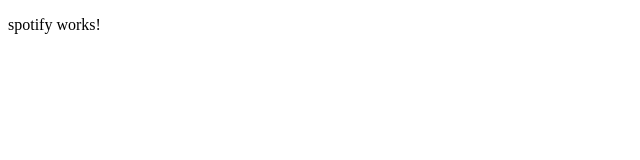
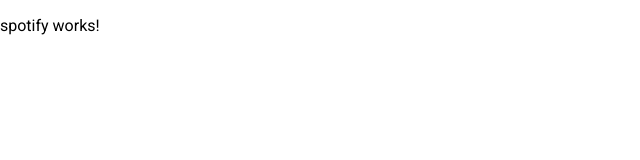
Before and after one commit to santiago-valencia29/my-spotify-app, an Angular app: page /entry-token in a window 1280 px wide. Shown: the top 160 px of the page, without its empty margins (0-640 px from the left). Built offline with nearby package versions, Linux system fonts and the light colour scheme.

Commit message:
install angular material

```diff
--- a/angular.json
+++ b/angular.json
@@ -24,6 +24,7 @@
               "src/assets"
             ],
             "styles": [
+              "./node_modules/@angular/material/prebuilt-themes/indigo-pink.css",
               "src/styles.css"
             ],
             "scripts": []
@@ -88,6 +89,7 @@
               "src/assets"
             ],
             "styles": [
+              "./node_modules/@angular/material/prebuilt-themes/indigo-pink.css",
               "src/styles.css"
             ],
             "scripts": []
@@ -119,6 +121,7 @@
           }
         }
       }
-    }},
+    }
+  },
   "defaultProject": "my-spotify-app"
 }
--- a/package.json
+++ b/package.json
@@ -12,10 +12,12 @@
   "private": true,
   "dependencies": {
     "@angular/animations": "~10.2.0",
+    "@angular/cdk": "^10.2.7",
     "@angular/common": "~10.2.0",
     "@angular/compiler": "~10.2.0",
     "@angular/core": "~10.2.0",
     "@angular/forms": "~10.2.0",
+    "@angular/material": "^10.2.7",
     "@angular/platform-browser": "~10.2.0",
     "@angular/platform-browser-dynamic": "~10.2.0",
     "@angular/router": "~10.2.0",
--- /dev/null
+++ b/src/app/app-material.module.ts
@@ -0,0 +1,82 @@
+import { CommonModule } from '@angular/common';
+import { NgModule } from '@angular/core';
+import { OverlayModule } from '@angular/cdk/overlay';
+import { CdkTreeModule } from '@angular/cdk/tree';
+import { PortalModule } from '@angular/cdk/portal';
+import { MatAutocompleteModule } from '@angular/material/autocomplete';
+import { MatButtonModule } from '@angular/material/button';
+import { MatButtonToggleModule } from '@angular/material/button-toggle';
+import { MatCardModule } from '@angular/material/card';
+import { MatCheckboxModule } from '@angular/material/checkbox';
+import { MatChipsModule } from '@angular/material/chips';
+import { MatNativeDateModule, MatRippleModule } from '@angular/material/core';
+import { MatDividerModule } from '@angular/material/divider';
+import { MatExpansionModule } from '@angular/material/expansion';
+import { MatFormFieldModule } from '@angular/material/form-field';
+import { MatIconModule } from '@angular/material/icon';
+import { MatInputModule } from '@angular/material/input';
+import { MatListModule } from '@angular/material/list';
+import { MatMenuModule } from '@angular/material/menu';
+import { MatPaginatorModule } from '@angular/material/paginator';
+import { MatProgressSpinnerModule } from '@angular/material/progress-spinner';
+import { MatSelectModule } from '@angular/material/select';
+import { MatSidenavModule } from '@angular/material/sidenav';
+import { MatSnackBarModule } from '@angular/material/snack-bar';
+import { MatSortModule } from '@angular/material/sort';
+import { MatTableModule } from '@angular/material/table';
+import { MatTabsModule } from '@angular/material/tabs';
+import { MatToolbarModule } from '@angular/material/toolbar';
+import { MatTreeModule } from '@angular/material/tree';
+import { MatBadgeModule } from '@angular/material/badge';
+import { MatGridListModule } from '@angular/material/grid-list';
+import { MatRadioModule } from '@angular/material/radio';
+import { MatDatepickerModule } from '@angular/material/datepicker';
+import { MatTooltipModule } from '@angular/material/tooltip';
+import { MatSlideToggleModule } from '@angular/material/slide-toggle';
+import { DragDropModule } from '@angular/cdk/drag-drop';
+import { CdkTableModule } from '@angular/cdk/table';
+
+const materialModules = [
+  CdkTreeModule,
+  MatAutocompleteModule,
+  MatButtonModule,
+  MatCardModule,
+  MatCheckboxModule,
+  MatChipsModule,
+  MatDividerModule,
+  MatExpansionModule,
+  MatIconModule,
+  MatInputModule,
+  MatListModule,
+  MatMenuModule,
+  MatProgressSpinnerModule,
+  MatPaginatorModule,
+  MatRippleModule,
+  MatSelectModule,
+  MatSidenavModule,
+  MatSnackBarModule,
+  MatSortModule,
+  MatTableModule,
+  MatTabsModule,
+  MatToolbarModule,
+  MatFormFieldModule,
+  MatButtonToggleModule,
+  MatTreeModule,
+  OverlayModule,
+  PortalModule,
+  MatBadgeModule,
+  MatGridListModule,
+  MatRadioModule,
+  MatDatepickerModule,
+  MatTooltipModule,
+  MatSlideToggleModule,
+  MatNativeDateModule,
+  DragDropModule,
+  CdkTableModule,
+];
+
+@NgModule({
+  imports: [CommonModule, ...materialModules],
+  exports: [...materialModules],
+})
+export class AngularMaterialModule {}
--- a/src/index.html
+++ b/src/index.html
@@ -7,6 +7,8 @@
   <base href="/" />
   <meta name="viewport" content="width=device-width, initial-scale=1" />
   <link rel="icon" type="image/x-icon" href="favicon.ico" />
+  <link href="https://fonts.googleapis.com/css?family=Roboto:300,400,500&display=swap" rel="stylesheet">
+  <link href="https://fonts.googleapis.com/icon?family=Material+Icons" rel="stylesheet">
 </head>
 
 <body>
--- a/src/styles.css
+++ b/src/styles.css
@@ -1 +1,4 @@
 /* You can add global styles to this file, and also import other style files */
+
+html, body { height: 100%; }
+body { margin: 0; font-family: Roboto, "Helvetica Neue", sans-serif; }
```
Also changed, not shown: src/app/spotify/spotify.module.ts (+5 -5 lines), 1 other file (tests, documents, lock files or other folders).
